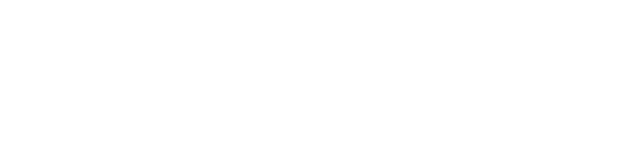
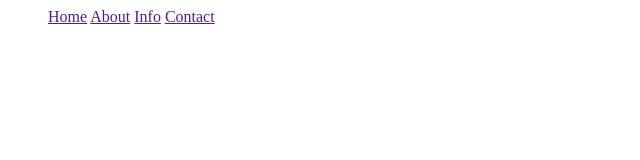
Before and after one commit to jay-bee270/git-demo-app, a plain HTML site: page index.html in a window 1280 px wide. Shown: the whole page, without its empty margins (0-640 px from the left). Drawn offline with Linux system fonts and the light colour scheme.

Commit message:
Added 4 new links

```diff
--- a/index.html
+++ b/index.html
@@ -5,6 +5,11 @@
     <title>Index</title>
  </head>
  <body>
-
+    <ul>
+      <l1><a href="">Home</a></l1>
+      <l1><a href="">About</a></l1>
+      <l1><a href="">Info</a></l1>
+      <l1><a href="">Contact</a></l1>
+    </ul>
  </body>
  </html>
```
Also changed, not shown: css/contact.html (deleted, +0 -10 lines), css/asset-1.css (added), css/asset-4.css (added), js/bootstrap.js (added), 2 other files.
